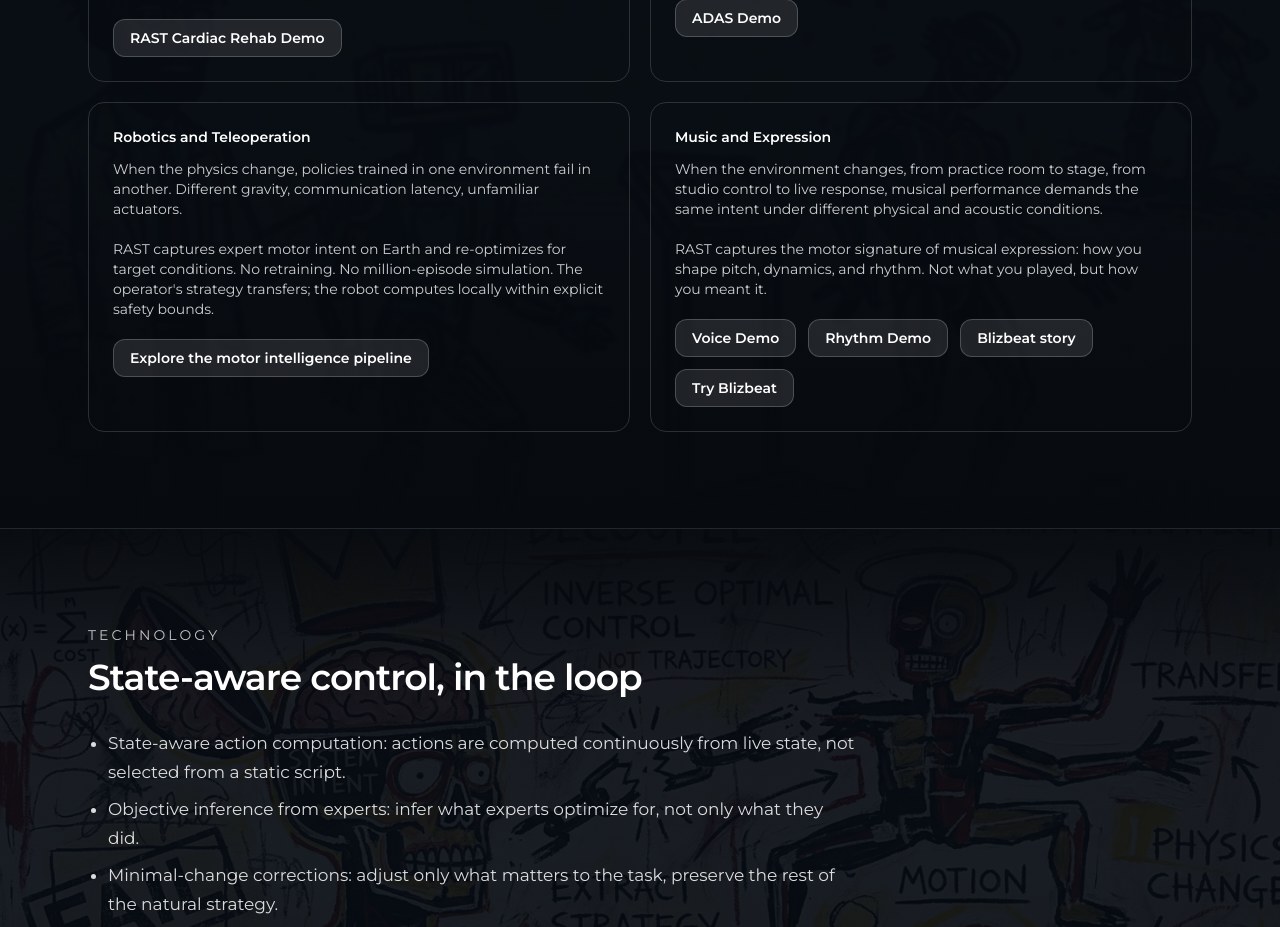
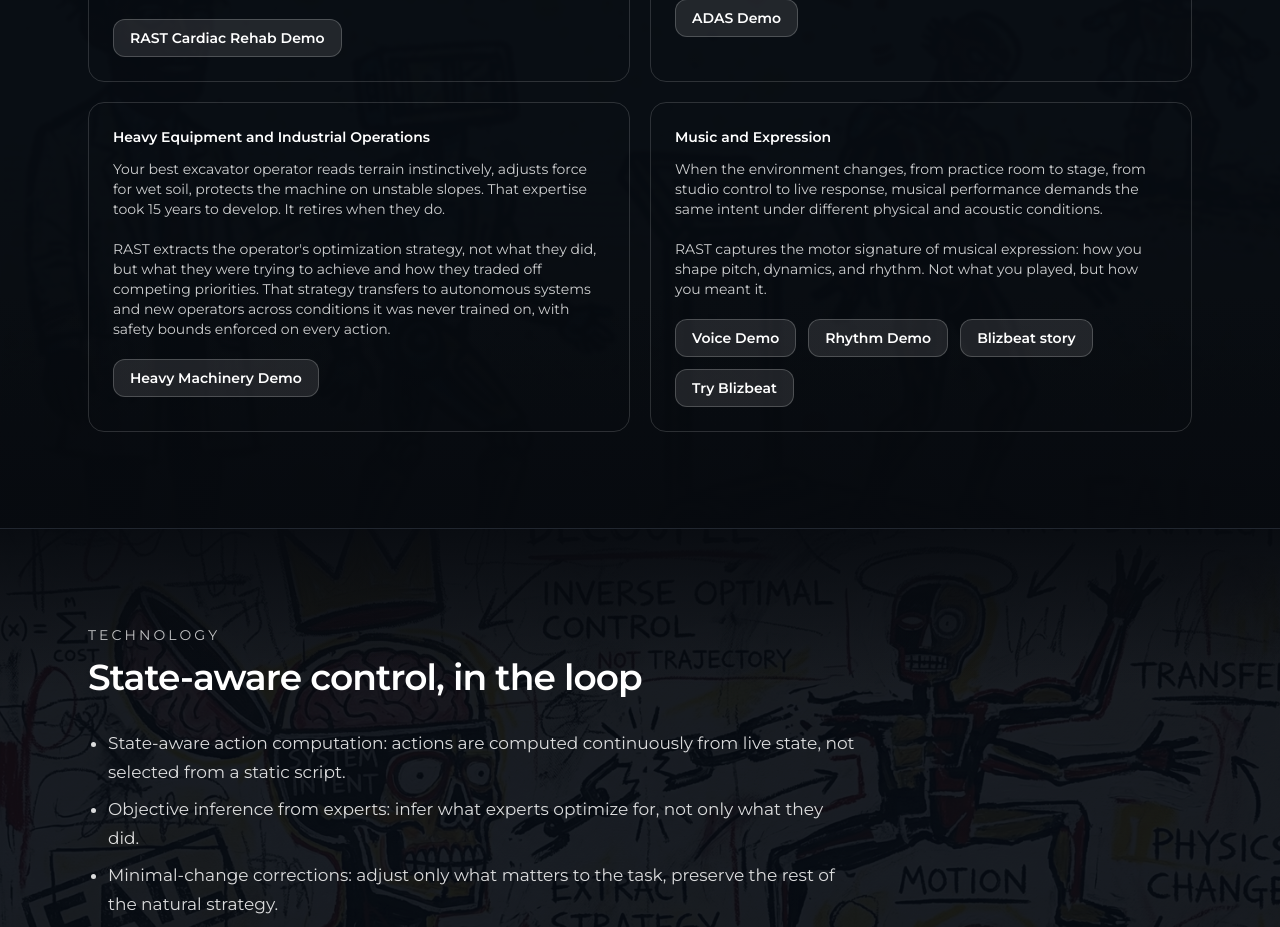
Before and after one commit to tsatso/yumaniq, a Next.js app: page / in a window 1280 px wide. Shown: the part 2220-3147 px from the top of the page. Built offline with nearby package versions, Linux system fonts and the light colour scheme.

Commit message:
added code for heavy machinery demo

```diff
--- a/content/site.json
+++ b/content/site.json
@@ -130,12 +130,12 @@
           ]
         },
         {
-          "title": "Robotics and Teleoperation",
-          "body": "When the physics change, policies trained in one environment fail in another. Different gravity, communication latency, unfamiliar actuators.\n\nRAST captures expert motor intent on Earth and re-optimizes for target conditions. No retraining. No million-episode simulation. The operator's strategy transfers; the robot computes locally within explicit safety bounds.",
+          "title": "Heavy Equipment and Industrial Operations",
+          "body": "Your best excavator operator reads terrain instinctively, adjusts force for wet soil, protects the machine on unstable slopes. That expertise took 15 years to develop. It retires when they do.\n\nRAST extracts the operator's optimization strategy, not what they did, but what they were trying to achieve and how they traded off competing priorities. That strategy transfers to autonomous systems and new operators across conditions it was never trained on, with safety bounds enforced on every action.",
           "demos": [
             {
-              "label": "Explore the motor intelligence pipeline",
-              "href": "/demos/rast-c2/rast-c2-motor-intelligence.html"
+              "label": "Heavy Machinery Demo",
+              "href": "/rx/index.html"
             }
           ]
         },
--- a/src/app/rast/page.tsx
+++ b/src/app/rast/page.tsx
@@ -31,6 +31,14 @@ export default function RastPage() {
             </ul>
           </div>
           <div className="flex flex-wrap gap-3 pt-4">
+            <a
+              href="/demos/rast-c2/rast-c2-motor-intelligence.html"
+              target="_blank"
+              rel="noopener noreferrer"
+              className="inline-flex items-center justify-center rounded-2xl px-5 py-3 text-sm font-medium transition border border-white/25 text-white hover:border-white/45"
+            >
+              The pipeline →
+            </a>
             <Button href="/#solutions" variant="secondary">
               See it work →
             </Button>
```
